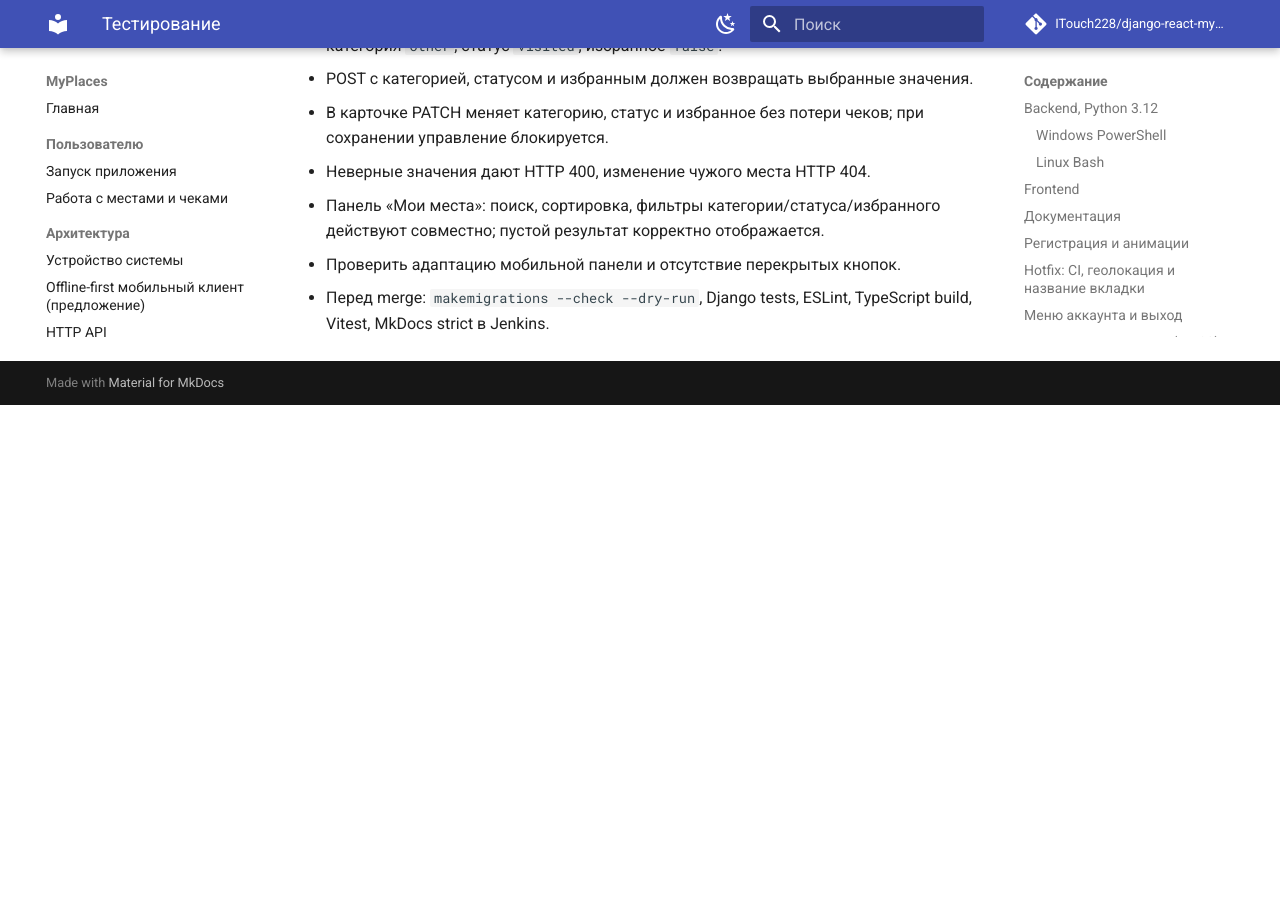
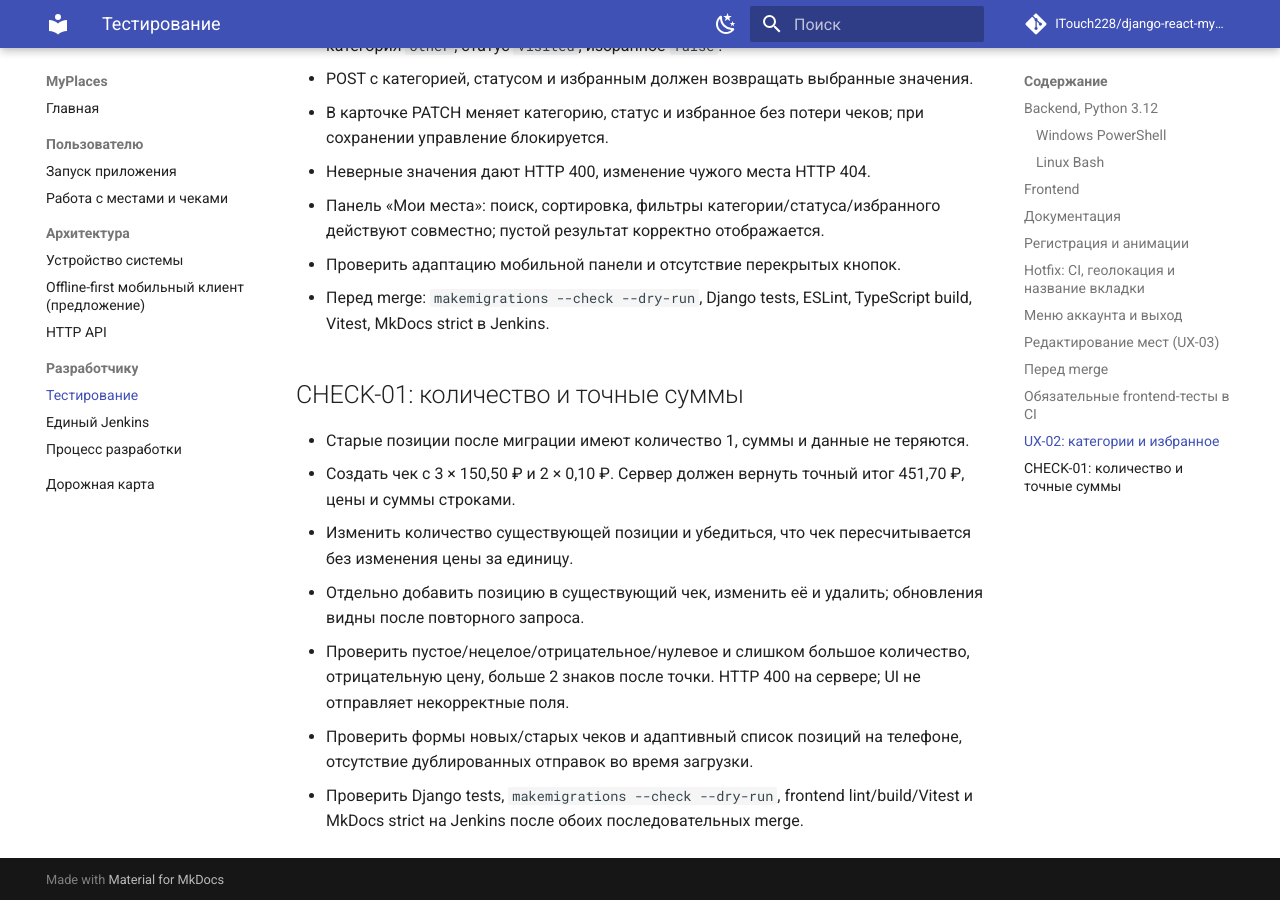
Before and after one commit to ITouch228/django-react-myplaces, an MkDocs documentation site: the page built from docs/testing.md, in a window 1280 px wide and 900 px high, scrolled down 5149 px. Built offline with MkDocs 1.6.1 and Material for MkDocs 9.7.7, drawn with Linux system fonts in a browser that asks for light colours; comment, search, counter and statistics services are not loaded; before the commit the page ends 5554 px from its top, so only the background shows below that.

Commit message:
docs(checks): describe quantity migration, exact decimal contract and acceptance tests

```diff
--- a/docs/testing.md
+++ b/docs/testing.md
@@ -131,3 +131,14 @@ Vitest обнаруживает файлы `*.test.ts` и `*.test.tsx`. Комп
 - Панель «Мои места»: поиск, сортировка, фильтры категории/статуса/избранного действуют совместно; пустой результат корректно отображается.
 - Проверить адаптацию мобильной панели и отсутствие перекрытых кнопок.
 - Перед merge: `makemigrations --check --dry-run`, Django tests, ESLint, TypeScript build, Vitest, MkDocs strict в Jenkins.
+
+
+## CHECK-01: количество и точные суммы
+
+- Старые позиции после миграции имеют количество 1, суммы и данные не теряются.
+- Создать чек с 3 × 150,50 ₽ и 2 × 0,10 ₽. Сервер должен вернуть точный итог 451,70 ₽, цены и суммы строками.
+- Изменить количество существующей позиции и убедиться, что чек пересчитывается без изменения цены за единицу.
+- Отдельно добавить позицию в существующий чек, изменить её и удалить; обновления видны после повторного запроса.
+- Проверить пустое/нецелое/отрицательное/нулевое и слишком большое количество, отрицательную цену, больше 2 знаков после точки. HTTP 400 на сервере; UI не отправляет некорректные поля.
+- Проверить формы новых/старых чеков и адаптивный список позиций на телефоне, отсутствие дублированных отправок во время загрузки.
+- Проверить Django tests, `makemigrations --check --dry-run`, frontend lint/build/Vitest и MkDocs strict на Jenkins после обоих последовательных merge.
```
